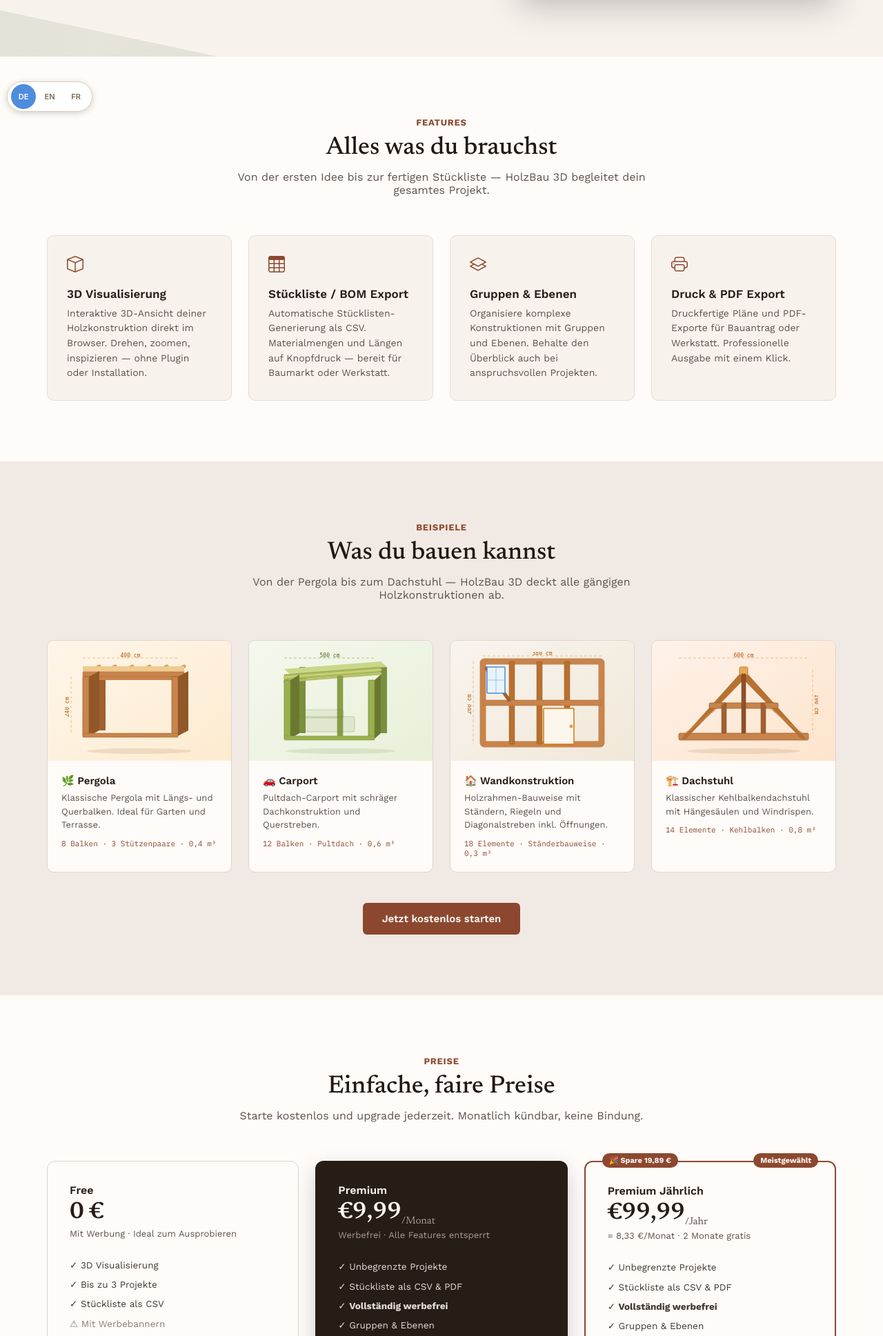
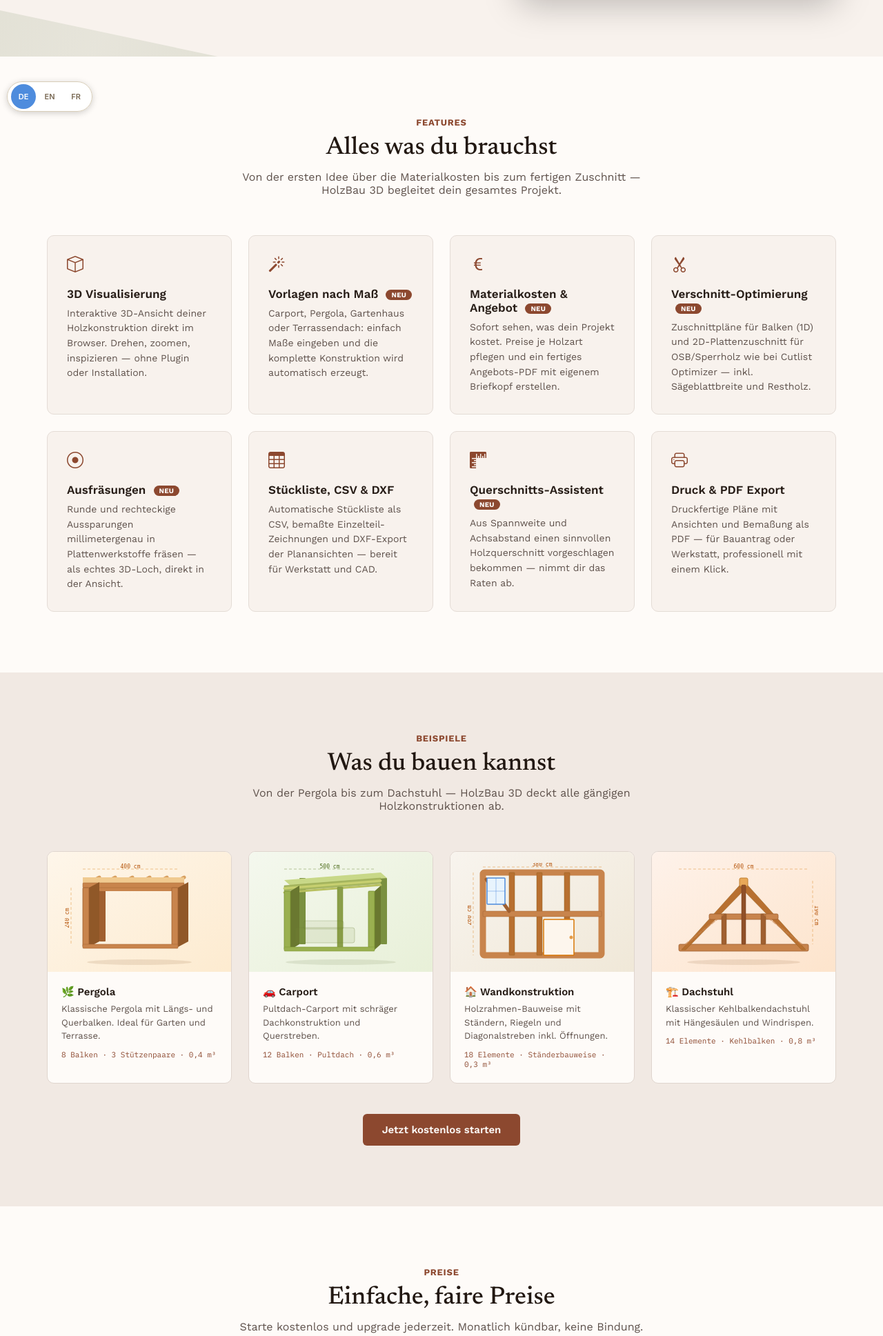
Before and after one commit to bohlerdavid/web, a Python web app: template templates/landing.html in a window 1280 px wide. Shown: the part 626-2563 px from the top of the page at 69% size. Run offline with Jinja, Linux system fonts and the light colour scheme; the template is opened without the code that fills it, so the values that code supplies are empty.

Commit message:
Landing: neue Features prominent zeigen (Vorlagen nach Mass, Materialkosten/Angebot, Verschnitt/2D-Plattenzuschnitt, Ausfraesungen, DXF, Querschnitts-Assistent) + Neu-Badges, Premium-Liste & SEO-Text aktualisiert

```diff
--- a/templates/landing.html
+++ b/templates/landing.html
@@ -269,6 +269,7 @@
     .feature-icon { margin-bottom: 18px; font-size: 24px; color: oklch(0.48 0.1 40); }
     .feature-card h3 { font-size:17px;font-weight:600;color:oklch(0.24 0.02 50);margin:0 0 8px; }
     .feature-card p  { font-size:14px;line-height:1.55;color:oklch(0.45 0.02 50);margin:0; }
+    .feat-new { display:inline-block;font-size:10px;font-weight:700;letter-spacing:.3px;color:#fff;background:oklch(0.48 0.1 40);border-radius:999px;padding:2px 8px;margin-left:6px;vertical-align:middle;text-transform:uppercase; }
 
     /* ── EXAMPLES ── */
     .examples-bg { background: oklch(0.94 0.012 60); }
@@ -532,7 +533,7 @@
     <div class="section-header">
       <div class="section-eyebrow">Features</div>
       <h2 class="section-h2">Alles was du brauchst</h2>
-      <p class="section-lead">Von der ersten Idee bis zur fertigen Stückliste — HolzBau 3D begleitet dein gesamtes Projekt.</p>
+      <p class="section-lead">Von der ersten Idee über die Materialkosten bis zum fertigen Zuschnitt — HolzBau 3D begleitet dein gesamtes Projekt.</p>
     </div>
     <div class="features-grid">
       <div class="feature-card">
@@ -541,19 +542,39 @@
         <p>Interaktive 3D-Ansicht deiner Holzkonstruktion direkt im Browser. Drehen, zoomen, inspizieren — ohne Plugin oder Installation.</p>
       </div>
       <div class="feature-card">
-        <div class="feature-icon"><i class="bi bi-table"></i></div>
-        <h3>Stückliste / BOM Export</h3>
-        <p>Automatische Stücklisten-Generierung als CSV. Materialmengen und Längen auf Knopfdruck — bereit für Baumarkt oder Werkstatt.</p>
+        <div class="feature-icon"><i class="bi bi-magic"></i></div>
+        <h3>Vorlagen nach Maß <span class="feat-new">Neu</span></h3>
+        <p>Carport, Pergola, Gartenhaus oder Terrassendach: einfach Maße eingeben und die komplette Konstruktion wird automatisch erzeugt.</p>
       </div>
       <div class="feature-card">
-        <div class="feature-icon"><i class="bi bi-layers"></i></div>
-        <h3>Gruppen &amp; Ebenen</h3>
-        <p>Organisiere komplexe Konstruktionen mit Gruppen und Ebenen. Behalte den Überblick auch bei anspruchsvollen Projekten.</p>
+        <div class="feature-icon"><i class="bi bi-currency-euro"></i></div>
+        <h3>Materialkosten &amp; Angebot <span class="feat-new">Neu</span></h3>
+        <p>Sofort sehen, was dein Projekt kostet. Preise je Holzart pflegen und ein fertiges Angebots-PDF mit eigenem Briefkopf erstellen.</p>
+      </div>
+      <div class="feature-card">
+        <div class="feature-icon"><i class="bi bi-scissors"></i></div>
+        <h3>Verschnitt-Optimierung <span class="feat-new">Neu</span></h3>
+        <p>Zuschnittpläne für Balken (1D) und 2D-Plattenzuschnitt für OSB/Sperrholz wie bei Cutlist Optimizer — inkl. Sägeblattbreite und Restholz.</p>
+      </div>
+      <div class="feature-card">
+        <div class="feature-icon"><i class="bi bi-record-circle"></i></div>
+        <h3>Ausfräsungen <span class="feat-new">Neu</span></h3>
+        <p>Runde und rechteckige Aussparungen millimetergenau in Plattenwerkstoffe fräsen — als echtes 3D-Loch, direkt in der Ansicht.</p>
+      </div>
+      <div class="feature-card">
+        <div class="feature-icon"><i class="bi bi-table"></i></div>
+        <h3>Stückliste, CSV &amp; DXF</h3>
+        <p>Automatische Stückliste als CSV, bemaßte Einzelteil-Zeichnungen und DXF-Export der Planansichten — bereit für Werkstatt und CAD.</p>
+      </div>
+      <div class="feature-card">
+        <div class="feature-icon"><i class="bi bi-rulers"></i></div>
+        <h3>Querschnitts-Assistent <span class="feat-new">Neu</span></h3>
+        <p>Aus Spannweite und Achsabstand einen sinnvollen Holzquerschnitt vorgeschlagen bekommen — nimmt dir das Raten ab.</p>
       </div>
       <div class="feature-card">
         <div class="feature-icon"><i class="bi bi-printer"></i></div>
         <h3>Druck &amp; PDF Export</h3>
-        <p>Druckfertige Pläne und PDF-Exporte für Bauantrag oder Werkstatt. Professionelle Ausgabe mit einem Klick.</p>
+        <p>Druckfertige Pläne mit Ansichten und Bemaßung als PDF — für Bauantrag oder Werkstatt, professionell mit einem Klick.</p>
       </div>
     </div>
   </div>
@@ -720,10 +741,11 @@
         <div class="price-amount">€9,99<sub>/Monat</sub></div>
         <div class="price-desc">Werbefrei · Alle Features entsperrt</div>
         <div class="price-features">
-          <div>✓ Unbegrenzte Projekte</div>
-          <div>✓ Stückliste als CSV &amp; PDF</div>
+          <div>✓ Unbegrenzte Projekte &amp; Vorlagen nach Maß</div>
+          <div>✓ Materialkosten &amp; Angebots-PDF</div>
+          <div>✓ Schnittplan, 2D-Plattenzuschnitt &amp; Ausfräsungen</div>
+          <div>✓ Stückliste als CSV, DXF &amp; Druck-PDF</div>
           <div>✓ <strong>Vollständig werbefrei</strong></div>
-          <div>✓ Gruppen &amp; Ebenen</div>
           <div>✓ Prioritäts-Support</div>
         </div>
         <a href="/subscribe" class="btn-plan btn-plan-solid">Monatlich starten</a>
@@ -737,10 +759,11 @@
         <div class="price-amount">€99,99<sub>/Jahr</sub></div>
         <div class="price-desc">= 8,33 €/Monat · 2 Monate gratis</div>
         <div class="price-features">
-          <div>✓ Unbegrenzte Projekte</div>
-          <div>✓ Stückliste als CSV &amp; PDF</div>
+          <div>✓ Unbegrenzte Projekte &amp; Vorlagen nach Maß</div>
+          <div>✓ Materialkosten &amp; Angebots-PDF</div>
+          <div>✓ Schnittplan, 2D-Plattenzuschnitt &amp; Ausfräsungen</div>
+          <div>✓ Stückliste als CSV, DXF &amp; Druck-PDF</div>
           <div>✓ <strong>Vollständig werbefrei</strong></div>
-          <div>✓ Gruppen &amp; Ebenen</div>
           <div>✓ Prioritäts-Support</div>
         </div>
         <a href="/subscribe" class="btn-plan btn-plan-solid">Jährlich starten</a>
@@ -808,6 +831,7 @@
       <h2>Holzkonstruktionen online in 3D planen</h2>
       <p>HolzBau 3D ist ein kostenloses Online-Tool, mit dem du Holzkonstruktionen direkt im Browser planst – ganz ohne Installation. Ob Pergola, Carport, Terrassenüberdachung oder kompletter Dachstuhl: Du setzt Balken, Pfosten, Pfetten und Sparren maßstabsgetreu in 3D zusammen und betrachtest deinen Entwurf sofort von allen Seiten. Fehler in den Maßen oder Verbindungen fallen so schon in der Planung auf, nicht erst auf der Baustelle.</p>
       <p>Der Entwurf entsteht Schritt für Schritt: Maße eingeben, Balken platzieren, Gruppen bilden. Aus jedem fertigen Projekt erzeugt die App automatisch eine Stückliste mit Längen und Querschnitten sowie einen optimierten Schnittplan für den Zuschnitt im Holzhandel – als Premium-Nutzer exportierst du alles als PDF. Wer sich erst einlesen möchte, findet in unserem <a href="/ratgeber">Ratgeber</a> Anleitungen zu Pergola, Carport, Dachstuhl und mehr.</p>
+      <p>Neu: Ganze Konstruktionen wie Carport, Pergola oder Gartenhaus lassen sich per Maßeingabe automatisch erzeugen. Eine integrierte <strong>Materialkosten-Kalkulation</strong> zeigt sofort den Holzpreis und erstellt ein Angebots-PDF, der <strong>2D-Plattenzuschnitt</strong> optimiert OSB- und Sperrholz-Platten wie ein Cutlist Optimizer, und Aussparungen lassen sich millimetergenau in Platten fräsen. Fertige Pläne exportierst du als CSV, DXF oder Druck-PDF.</p>
       {% endif %}
     </div>
   </div>
```
